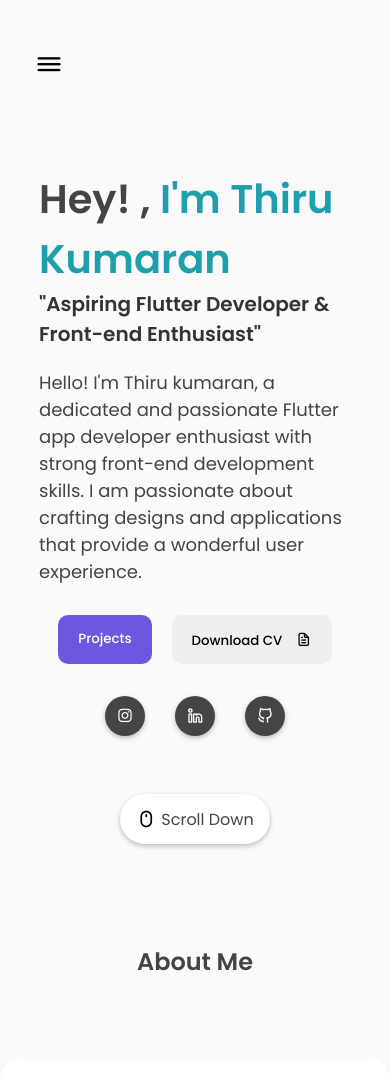
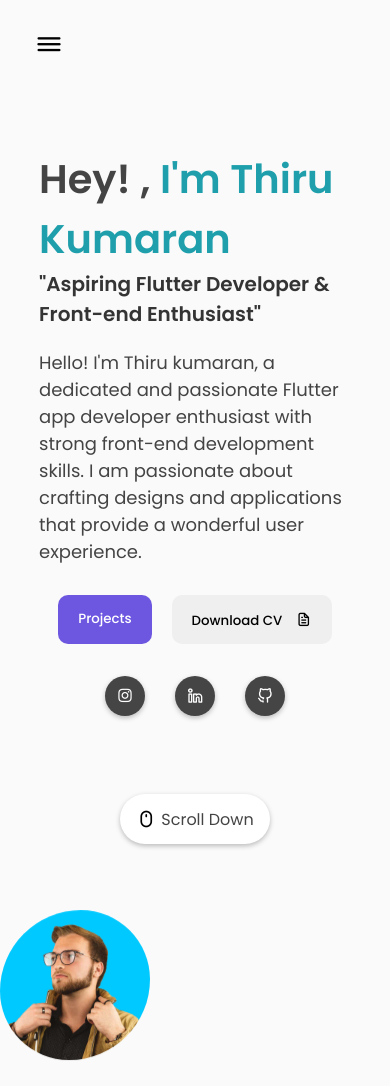
Before and after one commit to thiruu03/ThiruKumaran-Portfolio, a plain HTML site: page index.html in a window 390 px wide. Shown: the top 1086 px of the page. Drawn offline with nearby package versions, Linux system fonts and the light colour scheme.

Commit message:
committed changes

```diff
--- a/assets/css/style.css
+++ b/assets/css/style.css
@@ -644,20 +644,26 @@ footer{
         justify-content: center;
     }
     .featured-box{
-        margin-top: 20px;
         flex-direction: column;
         justify-content: center;
         height: 100vh;
     }
-    /* .featured-text{
+    .featured-text{
         width: 100%;
         order: 2;
         justify-content: center;
         align-content: flex-start;
         min-height: 60vh;
-    } */
+    }
     .social_icons{
         margin-top: 2em;
+    }
+    .featured-image{
+        order: 1;
+        justify-content: center;
+        min-height: 150px;
+        width: 100%;
+        margin-top: 65px;
     }
     .image, .image img{
         width: 150px;
--- a/index.html
+++ b/index.html
@@ -74,16 +74,16 @@
                 <button class="btn blue-btn" onclick="location.href ='./#projects'">Projects</button>
                 <button class="btn" onclick="window.location.href = 'https://drive.google.com/file/d/1ZBY5VQBng382XDOh5A46r673tUX_59qd/view?usp=sharing'">Download CV <i class="uil uil-file-alt" style="color: black;"></i></button>
             </div>
-
-            <!-- <div class="featured-image">
-                <div class="image">
-                    <img src="assets/images/avatar.png" alt="avatar">
-                </div>
-              </div> -->
             <div class="social_icons">
                 <div class="icon"><a href="https://www.instagram.com/thiiruuuu/?hl=en"><i class="uil uil-instagram"></i></a></div>
                 <div class="icon"><a href="https://www.linkedin.com/in/thirukumaran-rp-7a83a0255/"><i class="uil uil-linkedin-alt"></i></a></div>
                 <div class="icon"><a href="https://github.com/thiruu03"><i class="uil uil-github-alt"></i></a></div>
+            </div>
+          </div>
+
+          <div class="featured-image">
+            <div class="image">
+                <img src="assets/images/avatar.png" alt="avatar">
             </div>
           </div>
 
```
